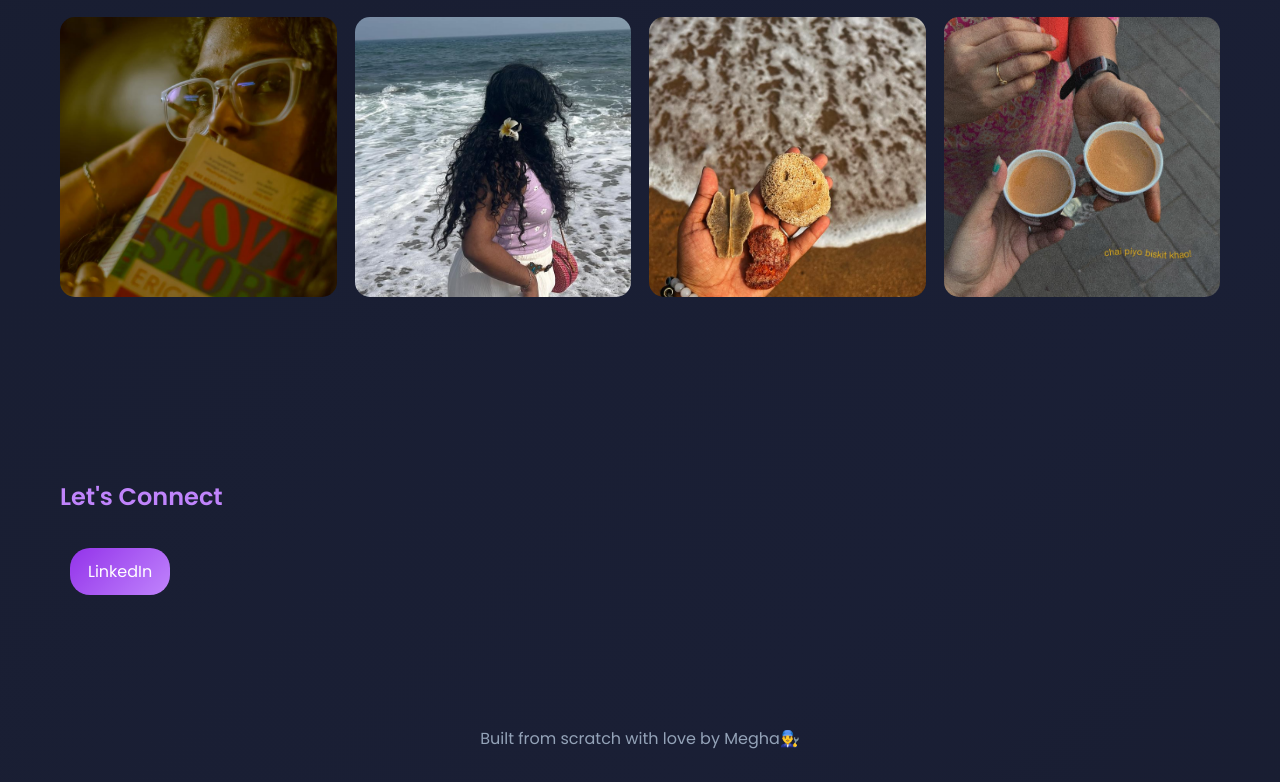
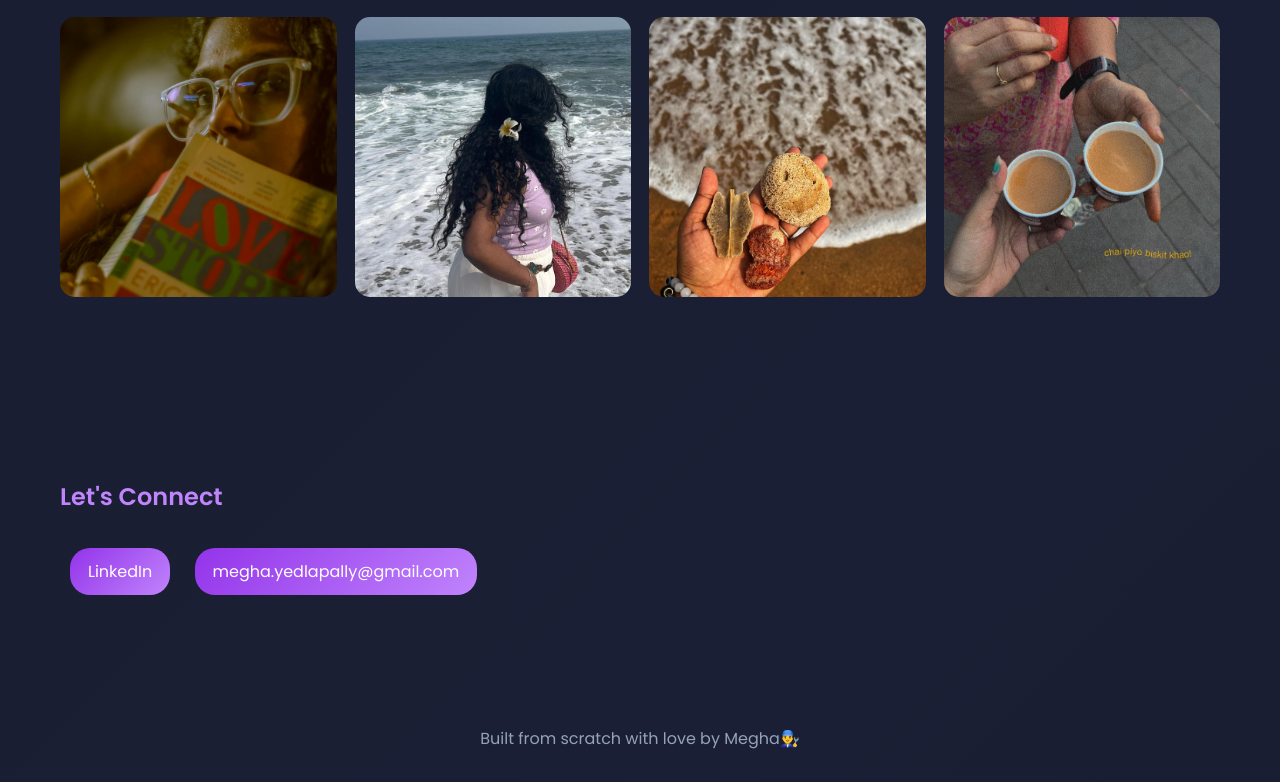
Before and after one commit to mechhhh/megha.github.io, a plain HTML site: page index.html in a window 1280 px wide. Shown: the part 2459-3241 px from the top of the page. Drawn offline with Linux system fonts and the light colour scheme.

Commit message:
Update index.html

```diff
--- a/index.html
+++ b/index.html
@@ -355,6 +355,7 @@ and guides agents on escalation and resolution strategies.
 <h2>Let's Connect</h2>
 <div class="social">
 <a href="https://www.linkedin.com/in/megha-yedlapally-638850172/" target="_blank">LinkedIn</a>
+  <a href="mailto:megha.yedlapally@gmail.com">megha.yedlapally@gmail.com</a>
 </div>
 </section>
 
```
